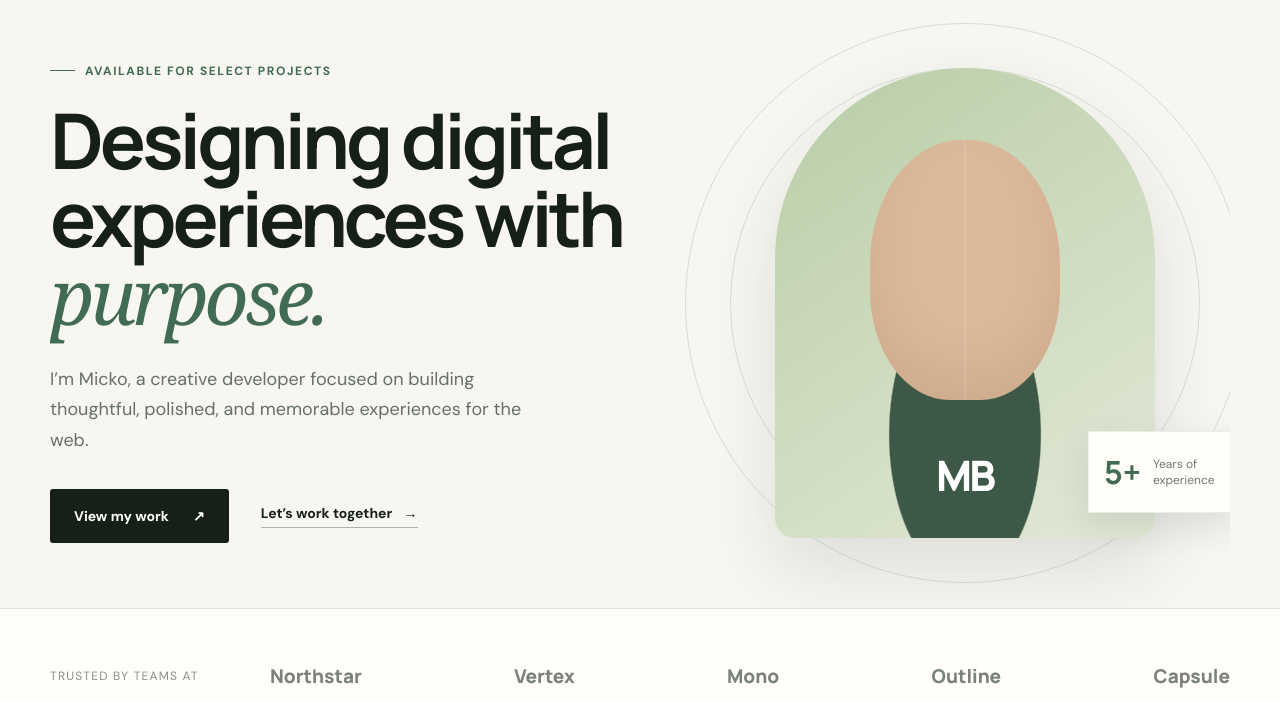
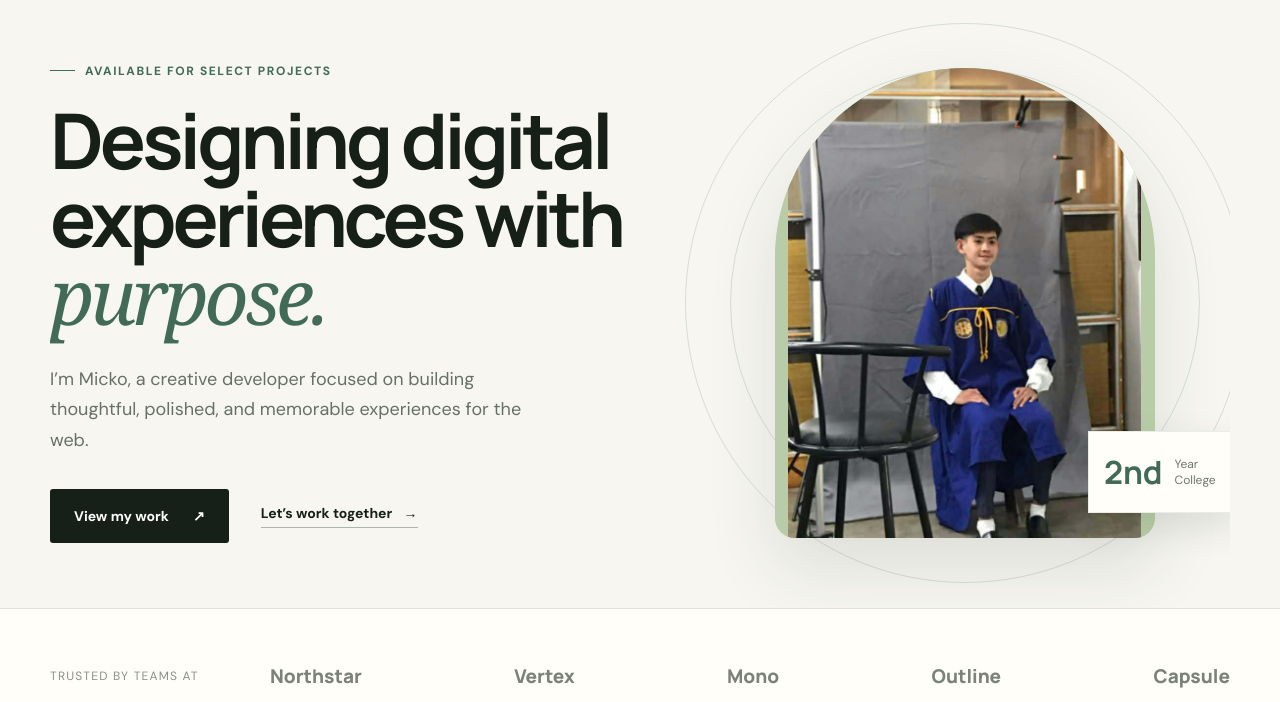
Before and after one commit to mickobonifacio458/Bonifacio-project-1, a plain HTML site: page index.html in a window 1280 px wide. Shown: the part 98-800 px from the top of the page. Drawn offline with Linux system fonts and the light colour scheme.

Commit message:
adding profile picture

```diff
--- a/index.html
+++ b/index.html
@@ -47,13 +47,11 @@
         <div class="portrait-orbit orbit-one"></div>
         <div class="portrait-orbit orbit-two"></div>
         <div class="portrait">
-          <div class="portrait-placeholder">
-            <span>MB</span>
-          </div>
+          <img class="profile-photo" src="images/micko-profile.png" alt="Micko Bonifacio">
         </div>
         <div class="floating-card">
-          <strong>5+</strong>
-          <span>Years of<br>experience</span>
+          <strong>2nd</strong>
+          <span>Year<br>College</span>
         </div>
       </div>
     </section>
@@ -147,6 +145,10 @@
             <span>Focus</span>
             <strong>Responsive Web Design</strong>
           </div>
+          <div>
+            <span>Education</span>
+            <strong>2nd Year College Student</strong>
+          </div>
         </div>
         <div class="personal-details">
           <div class="detail-block">
--- a/styles.css
+++ b/styles.css
@@ -209,6 +209,15 @@ h2 em {
   background: linear-gradient(145deg, #b8cda7, #e3e9d7);
   box-shadow: 0 30px 70px rgba(40, 55, 43, 0.12);
   overflow: hidden;
+}
+
+.profile-photo {
+  width: 100%;
+  height: 100%;
+  display: block;
+  object-fit: contain;
+  object-position: center center;
+  background: #b8cda7;
 }
 
 .portrait-placeholder {
@@ -591,7 +600,7 @@ h2 {
 
 .credentials {
   display: grid;
-  grid-template-columns: repeat(3, 1fr);
+  grid-template-columns: repeat(2, 1fr);
   gap: 12px;
   margin: 24px 0 8px;
 }
```
Also changed, not shown: images/micko-profile.png (added).
